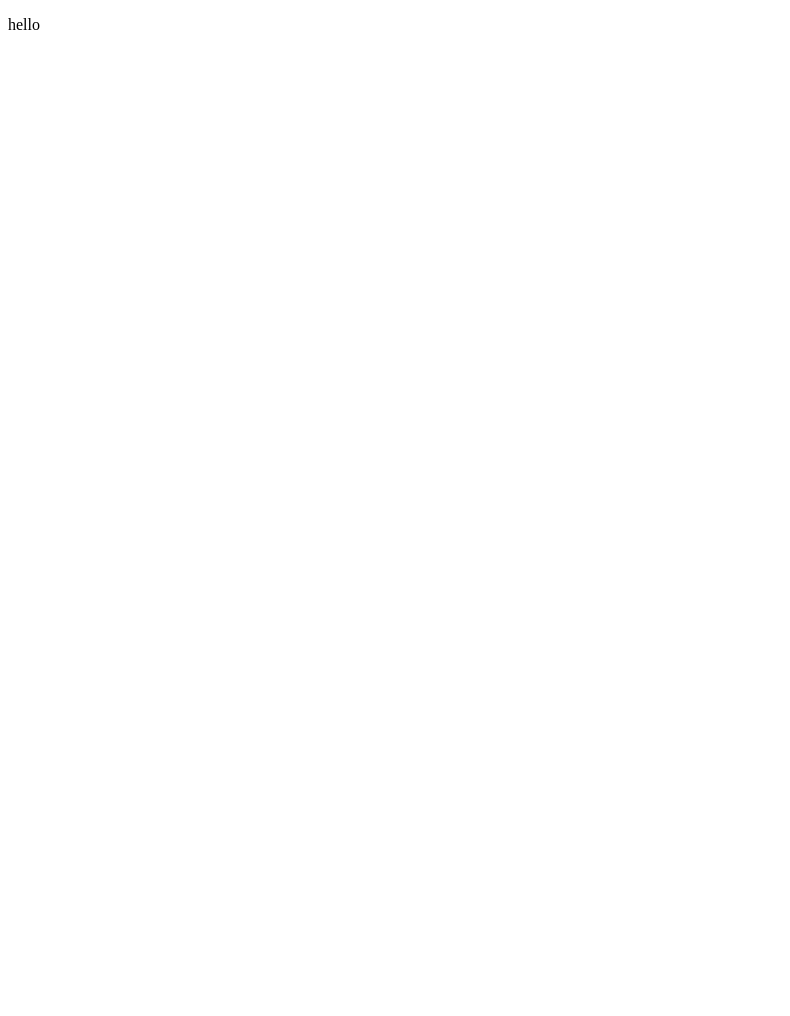
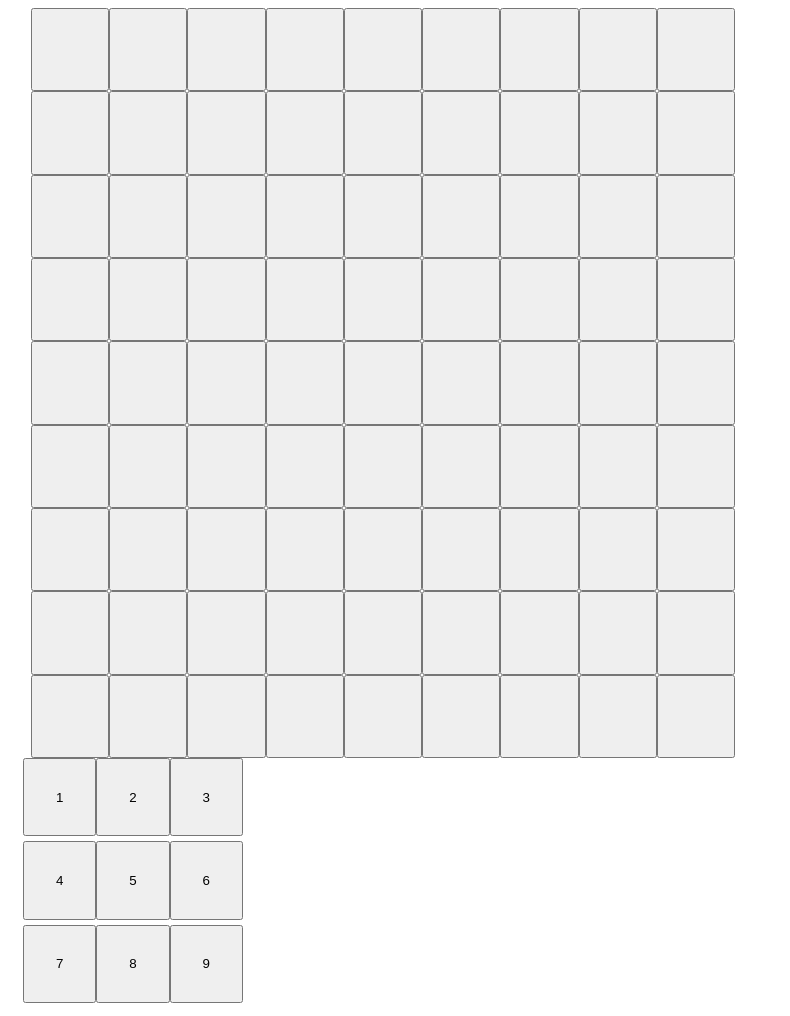
Before and after one commit to michelle-jyi/sudoku-variant-setter, a plain HTML site: page index.html in a window 1280 px wide. Shown: the whole page, without its empty margins (0-790 px from the left). Before the commit the page ends 800 px from the top, so only its background shows below. Drawn offline with Linux system fonts and the light colour scheme.

Commit message:
finished a basic sudoku grid with the ability to input numbers with the number pad

```diff
--- a/index.html
+++ b/index.html
@@ -2,9 +2,12 @@
 <html lang="en">
 <head>
     <meta charset="UTF-8">
-    <title>Title</title>
+    <link rel="stylesheet" href="styles.css" />
+    <title>Sudoku</title>
 </head>
 <body>
-    <p>hello</p>
+    <div id="grid" class="grid-container"></div>
+    <div id="numbers" class="grid-container"></div>
 </body>
+<script src="sudoku.js"></script>
 </html>
--- /dev/null
+++ b/styles.css
@@ -0,0 +1,29 @@
+.cell {
+    color:gray;
+    width: calc(11.11% - 5px);
+    aspect-ratio: 1 / 1;
+}
+
+#grid {
+    height: 750px;
+    aspect-ratio: 1 / 1;
+}
+
+#numbers {
+    height: 250px;
+    width: 250px;
+    bottom: 0;
+    right: 0;
+}
+
+.number {
+    width: calc(33.33% - 10px);
+    aspect-ratio: 1 / 1;
+    margin-bottom: 5px;
+}
+
+.grid-container {
+    display: flex;
+    flex-wrap: wrap;
+    justify-content: center;
+}
--- /dev/null
+++ b/sudoku.js
@@ -0,0 +1,68 @@
+class Cell {
+    constructor(row, col, box) {
+        this.row = row;
+        this.col = col;
+        this.box = box;
+        this.clicked = false;
+    }
+}
+
+var currentSelectedCell = 0;
+function clickCell(id) {
+    if (currentSelectedCell != 0) {
+        var buttonObj = JSON.parse(document.getElementById(currentSelectedCell).dataset.cell);
+        buttonObj.clicked = false;
+    }
+    currentSelectedCell = id;
+    var button = document.getElementById(id);
+    var buttonObj = JSON.parse(button.dataset.cell);
+    buttonObj.clicked = true;
+    console.log(id + " " + buttonObj.row + " " + buttonObj.col + " " + buttonObj.box + "pressed");
+}
+
+var grid = document.getElementById("grid");
+for (let i = 1; i <= 81; i++) {
+    let row = 1 + Math.floor((i - 1) / 9);
+    let col = i % 9;
+    if (col == 0) {
+        col = 9;
+    }
+    let box = (Math.floor((row - 1) / 3) * 3 + 1) + (Math.floor((col - 1) / 3));
+    let buttonObj = new Cell(row, col, box);
+    let button = document.createElement("button");
+    console.log("in loop");
+    button.className = "cell";
+    button.id = "cell" + i;
+    button.dataset.cell = JSON.stringify(buttonObj);
+    (function(button) {
+        button.addEventListener("click", function() {
+            clickCell(button.id);
+        });
+    })(button);
+    grid.appendChild(button);
+}
+var buttons = document.querySelectorAll(".cell");
+buttons.forEach(function(button) {
+    console.log(button.id);
+});
+
+var numbers = document.getElementById("numbers");
+for (i = 1; i <= 9; i++) {
+    let button = document.createElement("button");
+    button.className = "number";
+    button.id = "number" + i;
+    button.innerHTML = i;
+    (function(button) {
+        button.addEventListener("click", function() {
+            clickNumber(button.innerHTML);
+        });
+    })(button);
+    numbers.append(button);
+}
+
+function clickNumber(number) {
+    if (currentSelectedCell != 0) {
+        var button = document.getElementById(currentSelectedCell);
+        button.innerHTML = number;
+    }
+}
```
